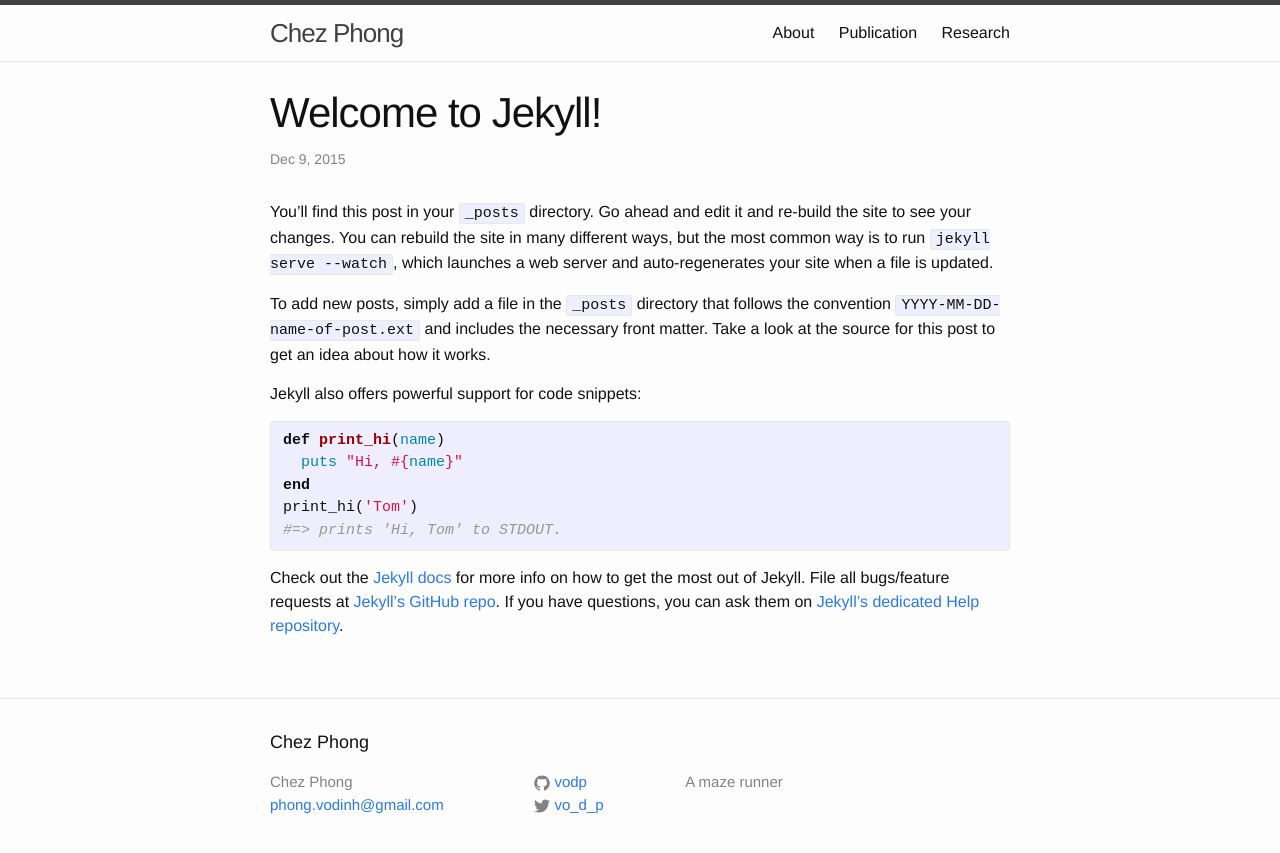
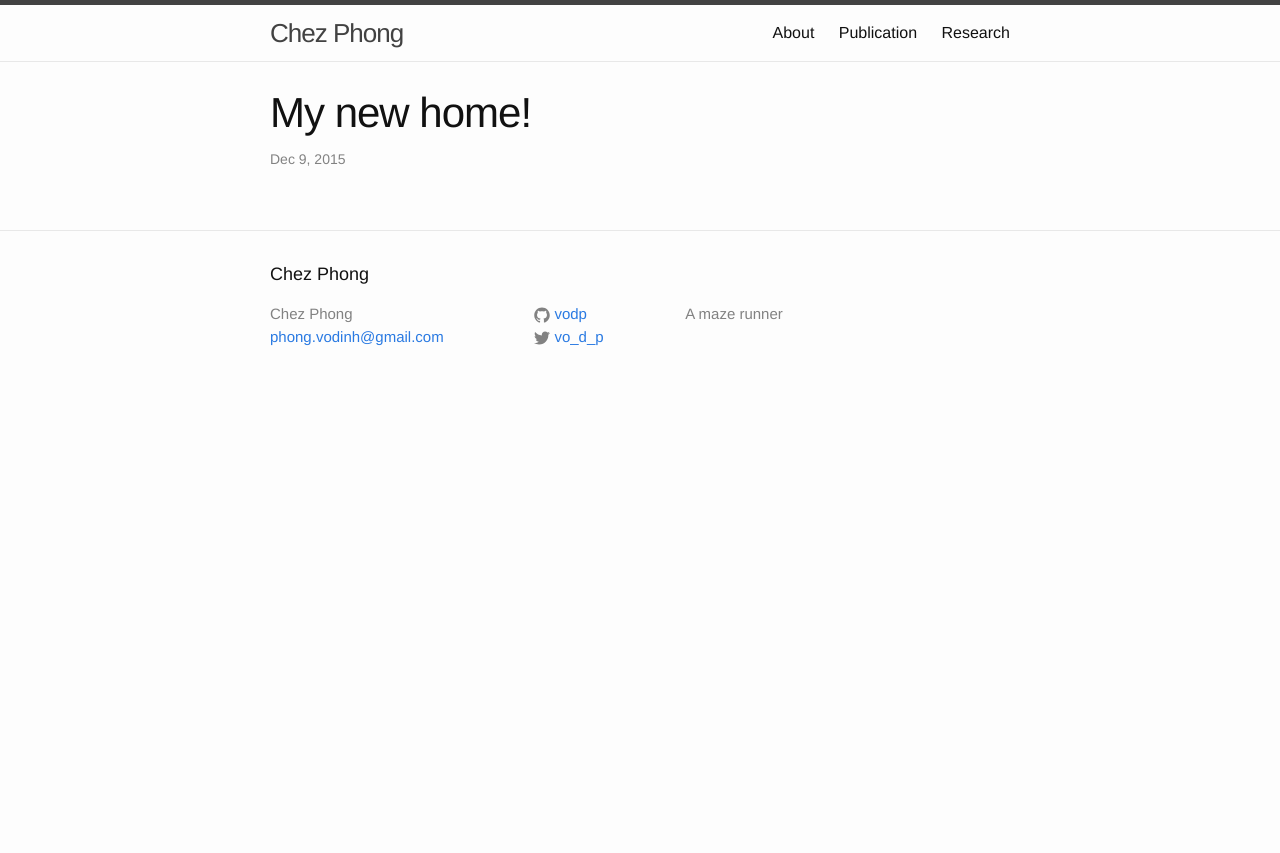
Before and after one commit to vodp/vodp.github.io, a Jekyll site: the page built from _posts/2015-12-09-welcome-to-jekyll.markdown, in a window 1280 px wide. Shown: the top 853 px of the page. Built offline with Jekyll 4.4.1, drawn with Linux system fonts in a browser that asks for light colours.

Commit message:
Update 2015-12-09-welcome-to-jekyll.markdown

```diff
--- a/_posts/2015-12-09-welcome-to-jekyll.markdown
+++ b/_posts/2015-12-09-welcome-to-jekyll.markdown
@@ -1,25 +1,6 @@
 ---
 layout: post
-title:  "Welcome to Jekyll!"
+title:  "My new home!"
 date:   2015-12-09 00:20:46
 categories: jekyll update
 ---
-You’ll find this post in your `_posts` directory. Go ahead and edit it and re-build the site to see your changes. You can rebuild the site in many different ways, but the most common way is to run `jekyll serve --watch`, which launches a web server and auto-regenerates your site when a file is updated.
-
-To add new posts, simply add a file in the `_posts` directory that follows the convention `YYYY-MM-DD-name-of-post.ext` and includes the necessary front matter. Take a look at the source for this post to get an idea about how it works.
-
-Jekyll also offers powerful support for code snippets:
-
-{% highlight ruby %}
-def print_hi(name)
-  puts "Hi, #{name}"
-end
-print_hi('Tom')
-#=> prints 'Hi, Tom' to STDOUT.
-{% endhighlight %}
-
-Check out the [Jekyll docs][jekyll] for more info on how to get the most out of Jekyll. File all bugs/feature requests at [Jekyll’s GitHub repo][jekyll-gh]. If you have questions, you can ask them on [Jekyll’s dedicated Help repository][jekyll-help].
-
-[jekyll]:      http://jekyllrb.com
-[jekyll-gh]:   https://github.com/jekyll/jekyll
-[jekyll-help]: https://github.com/jekyll/jekyll-help
```
